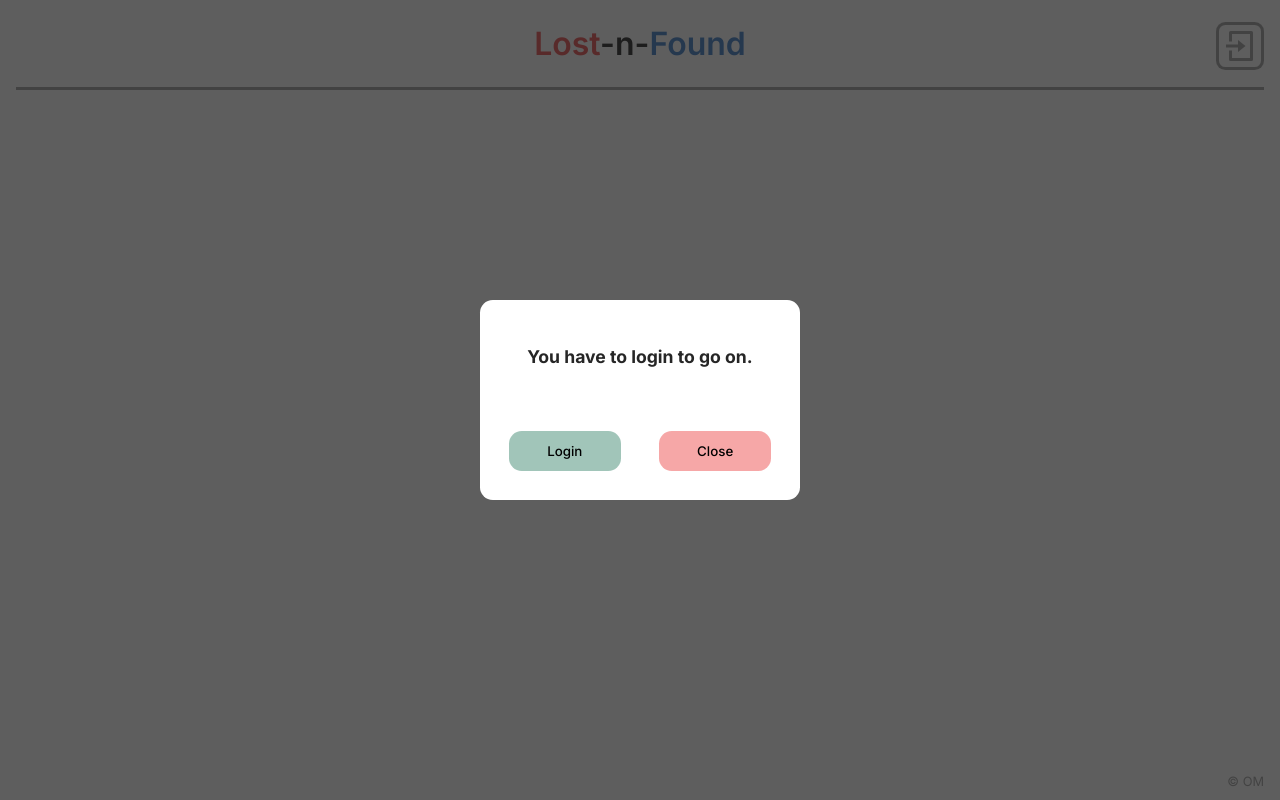
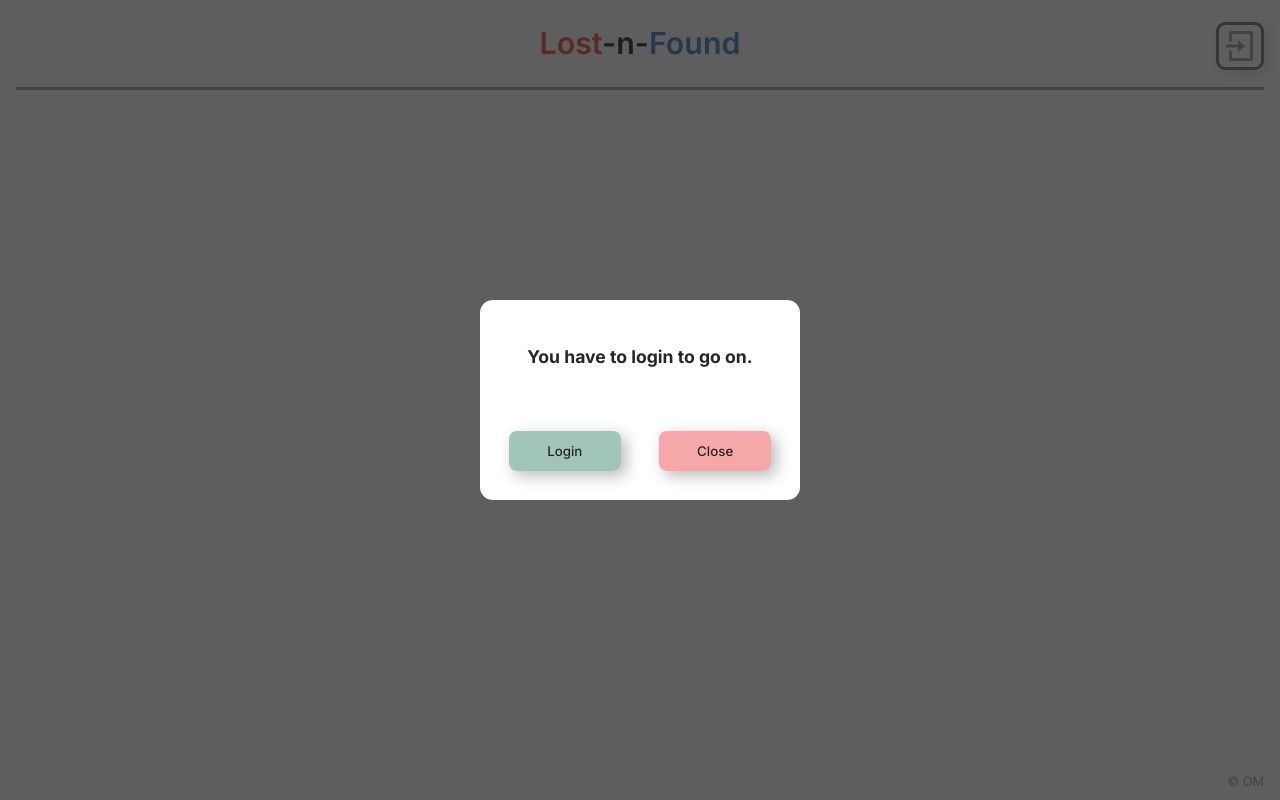
Before and after one commit to Olga-Mishareva/capstone-project-lost-n-found, a Next.js app: page /create in a window 1280 px wide. Built offline with nearby package versions, Linux system fonts and the light colour scheme; no server answers.

Commit message:
feat: add buttons styling

```diff
--- a/components/ConfirmPopup.js
+++ b/components/ConfirmPopup.js
@@ -28,6 +28,7 @@ export default function ConfirmPopup({
                   onClose();
                 }
               : () => {
+                  // router.push("/");
                   onClose();
                   signIn();
                 }
@@ -40,9 +41,7 @@ export default function ConfirmPopup({
           variant="close"
           onClick={
             session
-              ? () => {
-                  onClose();
-                }
+              ? onClose
               : () => {
                   onClose();
                   router.push("/");
@@ -97,11 +96,24 @@ const ButtonsWrapper = styled.div`
 
 const Button = styled.button`
   border: none;
-  border-radius: 0.8rem;
+  color: var(--font-color);
+  border-radius: 0.5rem;
   min-width: 7rem;
   min-height: 2.5rem;
   font-weight: 500;
   font-family: var(--inter-font);
+  box-shadow: 5px 5px 15px 0px var(--more-lightgrey-color);
+  transition: opacity 0.2s ease-in;
+
+  :hover {
+    cursor: pointer;
+    opacity: 0.9;
+    transition: opacity 0.2s ease-in;
+  }
+
+  :active {
+    box-shadow: none;
+  }
 
   ${({ variant }) =>
     variant === "confirm" &&
--- a/components/Layout.js
+++ b/components/Layout.js
@@ -15,7 +15,7 @@ export function Layout({ children, onToggle, listView, pathName }) {
 }
 
 const Wrapper = styled.div`
-  padding: 0 1rem;
+  /* padding: 0 1rem; */
   display: grid;
   grid-template-rows: 90px auto 36px;
   height: 100vh;
@@ -25,6 +25,7 @@ const Wrapper = styled.div`
 const StyledMain = styled.main`
   overflow-y: scroll;
   margin: 0 auto;
+  padding: 0 1rem;
 
   ::-webkit-scrollbar {
     width: 0;
@@ -35,6 +36,7 @@ const Footer = styled.footer`
   display: flex;
   align-items: center;
   justify-content: flex-end;
+  padding: 0 1rem;
 `;
 
 const Copyright = styled.p`
--- a/components/Map/Map.js
+++ b/components/Map/Map.js
@@ -19,7 +19,9 @@ export default function Map({ items, onPosition }) {
       <Click onPosition={onPosition} />
       <TileLayer
         attribution='&copy; <a href="https://www.openstreetmap.org/copyright">OpenStreetMap</a> contributors'
-        url="https://api.maptiler.com/maps/bright-v2/{z}/{x}/{y}.png?key=LNcdyb0REf1mYIYz1asv"
+        // url="https://api.maptiler.com/maps/bright-v2/{z}/{x}/{y}.png?key=LNcdyb0REf1mYIYz1asv"
+        // url="https://api.maptiler.com/maps/topo-v2/{z}/{x}/{y}.png?key=LNcdyb0REf1mYIYz1asv"
+        url="https://api.maptiler.com/maps/streets-v2/{z}/{x}/{y}.png?key=LNcdyb0REf1mYIYz1asv"
       />
 
       {items.map((item) => {
--- a/components/SubmitButtonsSet.js
+++ b/components/SubmitButtonsSet.js
@@ -43,6 +43,7 @@ export default function SubmitButtonsSet({
 const SubmitButtonsWrapper = styled.div`
   padding-top: 3rem;
   display: flex;
+  column-gap: 1rem;
   justify-content: space-between;
   align-items: center;
 
@@ -69,10 +70,19 @@ const StyledSubmitButton = styled.button`
   font-family: var(--inter-font);
   font-size: 1.2rem;
   font-weight: 500;
+  background-color: var(--disabled-color);
+  box-shadow: 5px 5px 15px 0px var(--more-lightgrey-color);
+  transition: opacity 0.2s ease-in;
+
+  :active {
+    box-shadow: none;
+  }
+
   :hover {
     cursor: pointer;
+    opacity: 0.9;
+    transition: opacity 0.2s ease-in;
   }
-  background-color: var(--disabled-color);
 
   ${({ variant, ismutating }) =>
     variant === "details" &&
@@ -100,8 +110,17 @@ export const StyledLinkButton = styled(Link)`
   text-align: center;
   color: var(--font-color);
   font-weight: 500;
+  box-shadow: 5px 5px 15px 0px var(--more-lightgrey-color);
+  transition: opacity 0.2s ease-in;
+
   :hover {
     cursor: pointer;
+    opacity: 0.9;
+    transition: opacity 0.2s ease-in;
+  }
+
+  :active {
+    box-shadow: none;
   }
 
   ${({ variant }) =>
--- a/components/TitleBar.js
+++ b/components/TitleBar.js
@@ -1,4 +1,4 @@
-import styled from "styled-components";
+import styled, { css } from "styled-components";
 import Link from "next/link";
 import { useSession, signIn, signOut } from "next-auth/react";
 
@@ -10,7 +10,12 @@ export function TitleBar({ onToggle, listView, pathName }) {
   return (
     <StyledHeader listView={listView} pathName={pathName}>
       {pathName === "/" ? (
-        <ViewToggleButton type="button" listView={listView} onClick={onToggle}>
+        <TitleBarButton
+          type="button"
+          variant="view"
+          listView={listView}
+          onClick={onToggle}
+        >
           {listView ? (
             <SVGIcon
               variant="map"
@@ -28,7 +33,7 @@ export function TitleBar({ onToggle, listView, pathName }) {
               color="var(--lightgrey-color)"
             />
           )}
-        </ViewToggleButton>
+        </TitleBarButton>
       ) : (
         <></>
       )}
@@ -37,8 +42,9 @@ export function TitleBar({ onToggle, listView, pathName }) {
         <LostSpan>Lost</LostSpan>-n-<FoundSpan>Found</FoundSpan>
       </Headline>
 
-      <AuthToggleButton
+      <TitleBarButton
         type="button"
+        variant="auth"
         session={session}
         onClick={() => {
           session ? signOut() : signIn();
@@ -61,7 +67,7 @@ export function TitleBar({ onToggle, listView, pathName }) {
             color="var(--lightgrey-color)"
           />
         )}
-      </AuthToggleButton>
+      </TitleBarButton>
     </StyledHeader>
   );
 }
@@ -72,28 +78,44 @@ const StyledHeader = styled.header`
   justify-content: center;
   align-items: center;
   padding: 0.7em 0;
+  margin: 0 1rem;
+
   border-bottom: ${({ listView, pathName }) =>
     pathName !== "/" || listView ? "3px solid var(--lightgrey-color)" : "none"};
 `;
 
-const ViewToggleButton = styled.button`
+const TitleBarButton = styled.button`
   position: absolute;
   top: 22px;
-  left: 0;
   width: 48px;
   height: 48px;
   margin: 0;
-  padding: ${({ listView }) => (!listView ? "0.25rem 0.2rem 0 0" : "0")};
-  border: 3px solid var(--lightgrey-color);
+  border: 3px solid rgba(26, 26, 26, 0.6);
   border-radius: 0.7em;
-  background-color: #ffffff;
+  background-color: transparent;
   cursor: pointer;
+  box-shadow: 5px 5px 10px 0px var(--disabled-color);
+
+  ${({ variant }) =>
+    variant === "view" &&
+    css`
+      left: 0;
+      padding: ${({ listView }) => (!listView ? "0.25rem 0.2rem 0 0" : "0")};
+    `};
+
+  ${({ variant }) =>
+    variant === "auth" &&
+    css`
+      right: 0;
+      padding: ${({ session }) =>
+        !session ? "0.15rem 0 0 .1rem" : "0.2rem 0 0"};
+    `};
 `;
 
 const Headline = styled(Link)`
   text-decoration: none;
   margin: 0;
-  font-size: 2rem;
+  font-size: 1.9rem;
   font-weight: 600;
   line-height: 2.2rem;
   color: var(--font-color);
@@ -107,16 +129,3 @@ const LostSpan = styled.span`
 const FoundSpan = styled.span`
   color: var(--found-color);
 `;
-
-const AuthToggleButton = styled.button`
-  position: absolute;
-  top: 22px;
-  right: 0;
-  width: 48px;
-  height: 48px;
-  border: 3px solid var(--lightgrey-color);
-  border-radius: 0.7em;
-  background-color: #ffffff;
-  padding: ${({ session }) => (!session ? "0.15rem 0 0 .1rem" : "0.2rem 0 0")};
-  cursor: pointer;
-`;
--- a/lib/icons.js
+++ b/lib/icons.js
@@ -23,7 +23,7 @@ const foundIcon = new L.Icon({
 });
 
 const finishedIcon = new L.Icon({
-  iconUrl: "finished-icon.png",
+  iconUrl: "finished-light-icon.png",
   iconSize: [24, 36],
   iconAnchor: [12, 36],
   popupAnchor: [-1, -40],
--- a/styles.js
+++ b/styles.js
@@ -15,6 +15,7 @@ export default createGlobalStyle`
     --inDiscuss-color: #EDCB50;
     --inDiscuss-pastel-color: rgba(237, 203, 80, 0.5);
     --finished-color: #448C74;
+    --middle-finished-color: rgba(68, 140, 116, 0.75);
     --finished-pastel-color: rgba(68, 140, 116, 0.5);
     --font-color: #262626;
     --lightgrey-color: rgba(26, 26, 26, 0.4);
```
Also changed, not shown: components/Item.js (+9 -4 lines), components/ItemDetails.js (+16 -5 lines), pages/index.js (+6 -2 lines), public/finished-light-icon.png (added).
